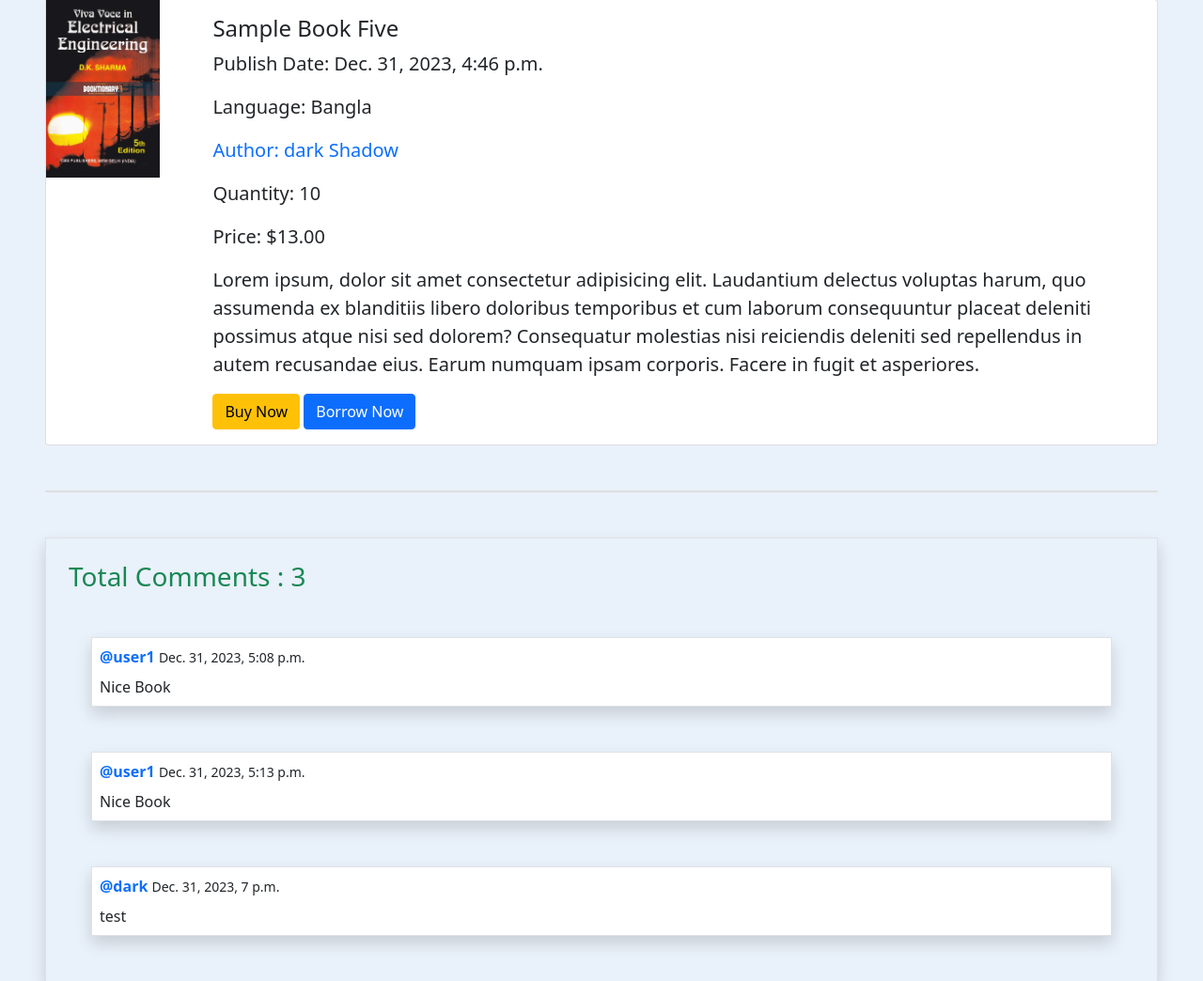
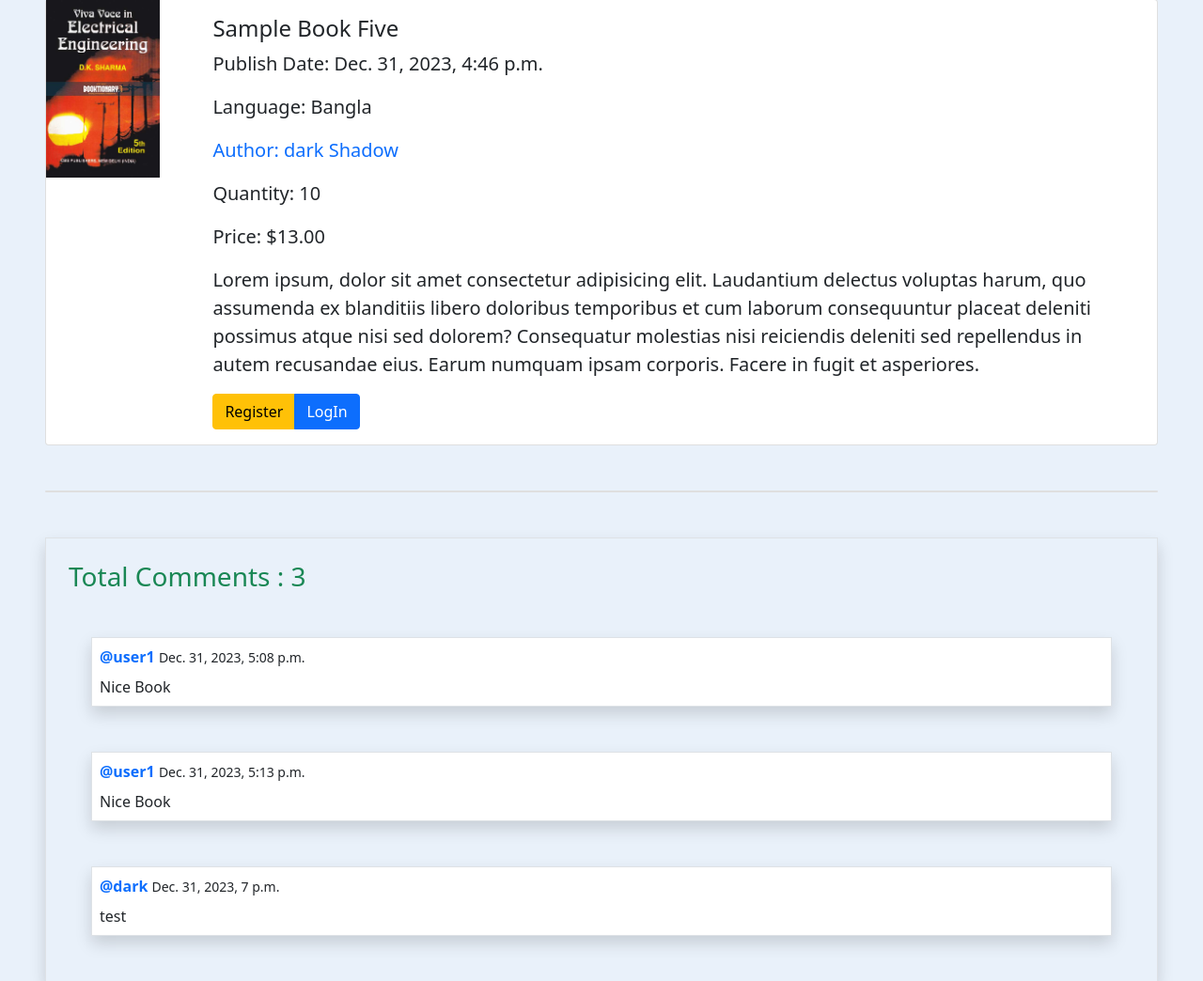
Before and after one commit to tanzid64/E-Library, a Django app: page /books/details/14 in a window 1280 px wide. Shown: the part 117-1161 px from the top of the page at 94% size. Run offline with Django 4.2, Linux system fonts and the light colour scheme; data comes from the database, SQL or seed files in the repository; some libraries are stand-ins or nearby versions.

Commit message:
Update book_details.html

```diff
--- a/book/templates/book_details.html
+++ b/book/templates/book_details.html
@@ -15,8 +15,15 @@
     <p class="card-text fs-5">Quantity: {{object.quantity}}</p>
     <p class="card-text fs-5">Price: ${{object.price}}</p>
     <p class="card-text fs-5">{{object.description}}</p>
+    {% if request.user.is_authenticated %}
     <a href="{% url "buy_now" object.id %}" class="btn btn-warning">Buy Now</a>
     <a href="{% url "borrow_book" object.id %}" class="btn btn-primary">Borrow Now</a>
+    {% else %}
+    <div class="btn-group">
+      <a href="{% url "registration" %}" class="btn btn-warning">Register</a>
+    <a href="{% url "login" %}" class="btn btn-primary">LogIn</a>
+    </div>
+    {% endif %}
   </div>
 </div>
 <!-- Book Details End -->
@@ -38,6 +45,7 @@
   </div>
   {% endfor %}
 </div>
+{% if request.user.is_authenticated %}
 <div class="border m-5 shadow">
   <h1 class="m-5 mb-3 text-primary">Add Comment</h1>
   <div class="m-5">
@@ -48,5 +56,6 @@
     </form>
   </div>
 </div>
+{% endif %}
 <!-- Comment End -->
 {% endblock content %}
```
